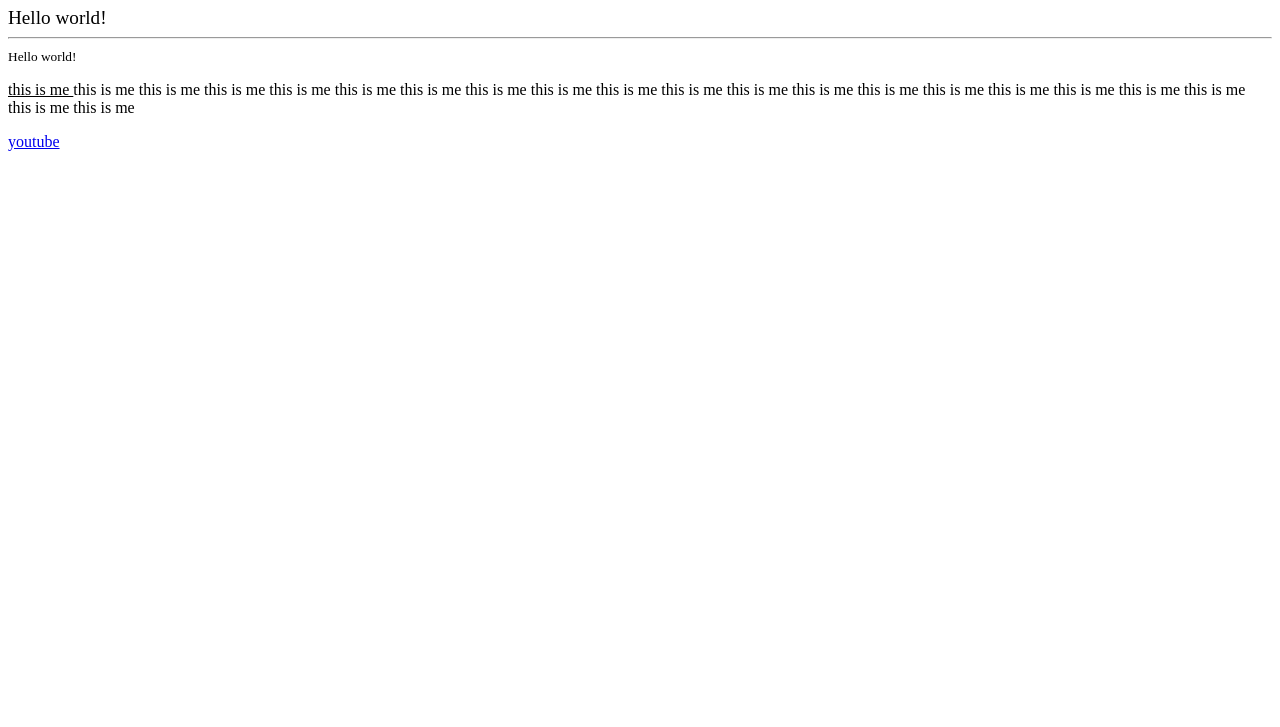
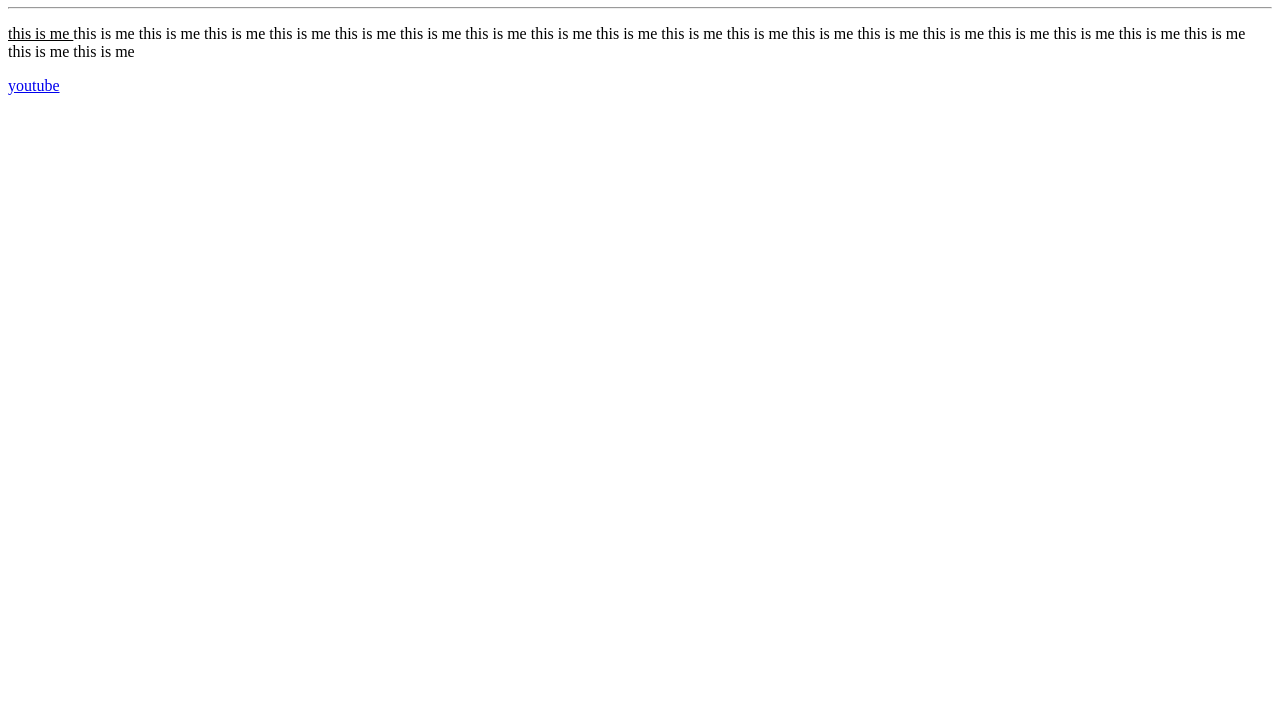
Before and after one commit to cse16b0170/vsrepo, a plain HTML site: page index2.html in a window 1280 px wide. Shown: the part 73-800 px from the top of the page. Drawn offline with Linux system fonts and the light colour scheme.

Commit message:
first commit

```diff
--- a/index2.html
+++ b/index2.html
@@ -7,8 +7,8 @@
 </head>
 <body>
      <h1>Hello world!</h1>
-     <big>Hello world!</big><hr>
-     <small>Hello world!</small>
+     <hr>
+
     <!-- hi  kaise ho -->
 <P><u>this is me </u>this is me this is me this is me this is me this is me this is me this is me this is me this is me this is me this is me this is me this is me this is me this is me this is me this is me this is me this is me this is me</P>
 <a href="https://www.youtube.com/watch?v=qfdShSZZxlg&list=PLMoTSd6JGbKYtOf6e2Mms8NyjuDjkjL4W"> youtube</a>
```
